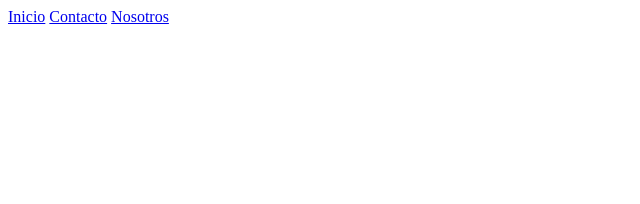
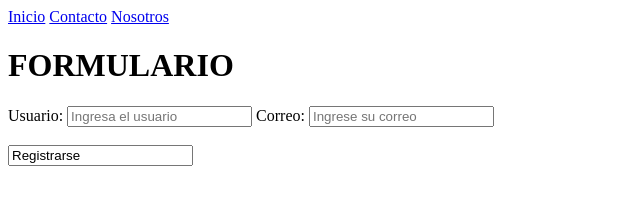
Before and after one commit to ramos-2003/Practica-git-2, a plain HTML site: page Internas/formulario.html in a window 1280 px wide. Shown: the whole page, without its empty margins (0-640 px from the left). Drawn offline with Linux system fonts and the light colour scheme.

Commit message:
Fromulario de contacto agregado

```diff
--- a/Internas/formulario.html
+++ b/Internas/formulario.html
@@ -12,5 +12,16 @@
     <a href="../index.html">Inicio</a>
     <a href="../Internas/contacto.html">Contacto</a>
     <a href="../Internas/nosotros.html">Nosotros</a>
+
+    <h1>FORMULARIO</h1>
+    <form>
+        <label for="User">Usuario:</label>
+        <input type="text" placeholder="Ingresa el usuario">
+        <label for="email">Correo:</label>
+        <input type="text" placeholder="Ingrese su correo"> <br> <br>
+        <input type="submail" value="Registrarse">
+    </form>
+
+
 </body>
 </html>
```
